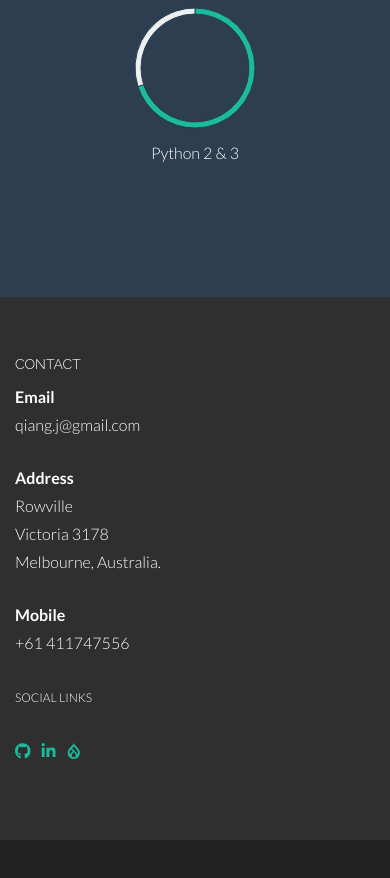
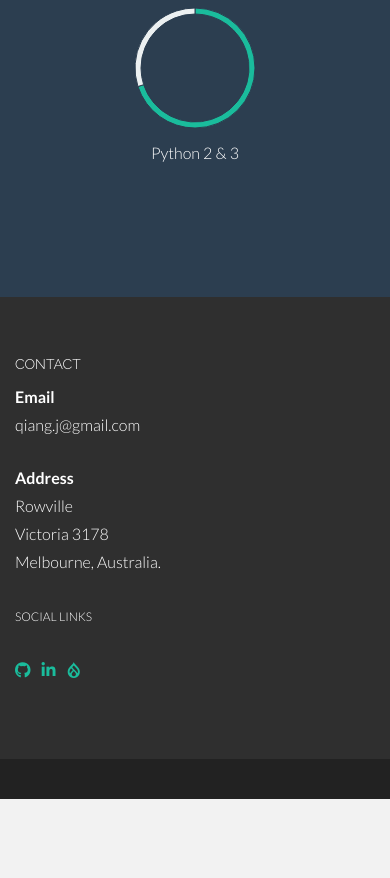
Before and after one commit to jiqiang/jiqiang.github.io, a plain HTML site: page index.html in a window 390 px wide. Shown: the part 3621-4499 px from the top of the page. After the commit the page ends 4420 px from the top, so only its background shows below. Drawn offline with nearby package versions, Linux system fonts and the light colour scheme.

Commit message:
Remove mobile.

```diff
--- a/index.html
+++ b/index.html
@@ -343,9 +343,6 @@
 						Victoria 3178<br/>
 						Melbourne, Australia.<br/>
 					</p>
-					<p><t>Mobile</t><br/>
-						+61 411747556<br/>
-					</p>
 				</div>
 				<div class="col-lg-3">
 					<p><sm>SOCIAL LINKS</sm></p>
```
